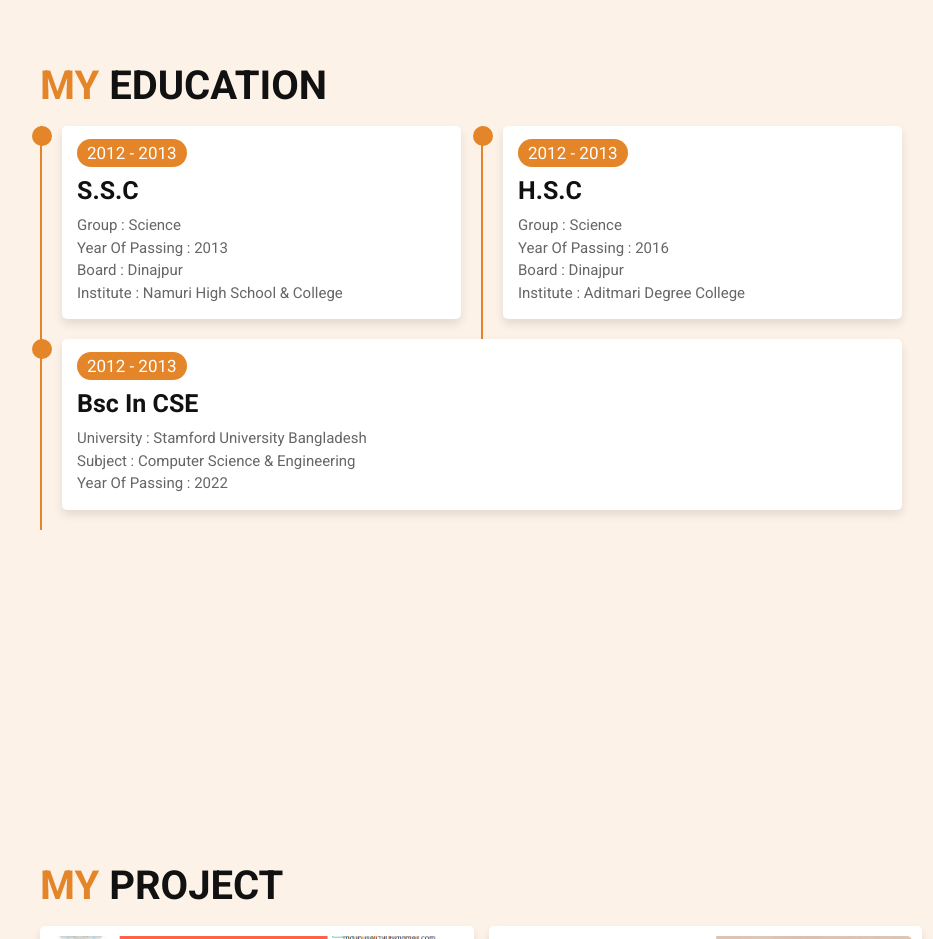
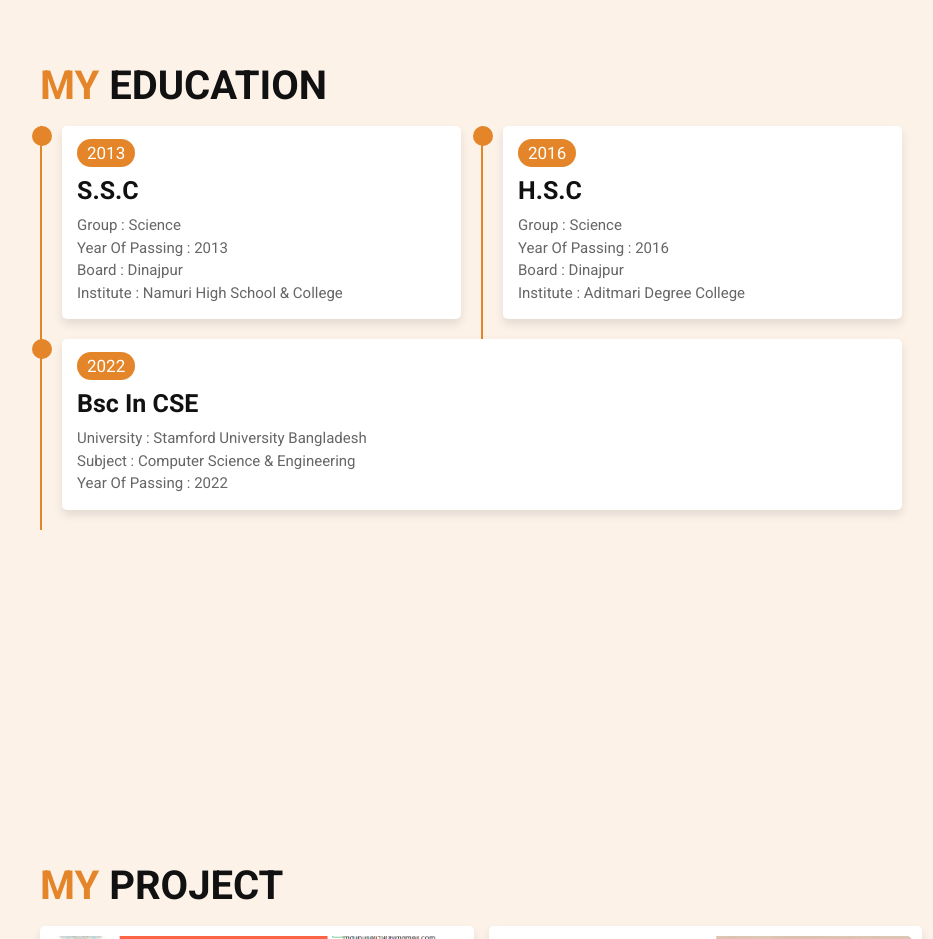
Before and after one commit to unusali1/mdunusali, a plain HTML site: page index.html in a window 1280 px wide. Shown: the part 2620-3559 px from the top of the page, without its empty margins (309-1242 px from the left). Drawn offline with Linux system fonts and the light colour scheme.

Commit message:
education

```diff
--- a/index.html
+++ b/index.html
@@ -229,7 +229,7 @@
 
         <div class="box">
             <div class="content">
-                <span> 2012 - 2013 </span>
+                <span> 2013 </span>
                 <h3>S.S.C</h3>
                 <p> Group : Science </p>
                 <p> Year of Passing : 2013 </p>
@@ -240,7 +240,7 @@
 
         <div class="box">
             <div class="content">
-                <span> 2012 - 2013 </span>
+                <span> 2016 </span>
                 <h3>H.S.C</h3>
                 <p> Group : Science </p>
                 <p> Year of Passing : 2016 </p>
@@ -251,7 +251,7 @@
 
         <div class="box">
             <div class="content">
-                <span> 2012 - 2013 </span>
+                <span> 2022 </span>
                 <h3>Bsc In CSE</h3>
                 <p> University : Stamford University Bangladesh </p>
                 <p> Subject : Computer Science & Engineering </p>
```
